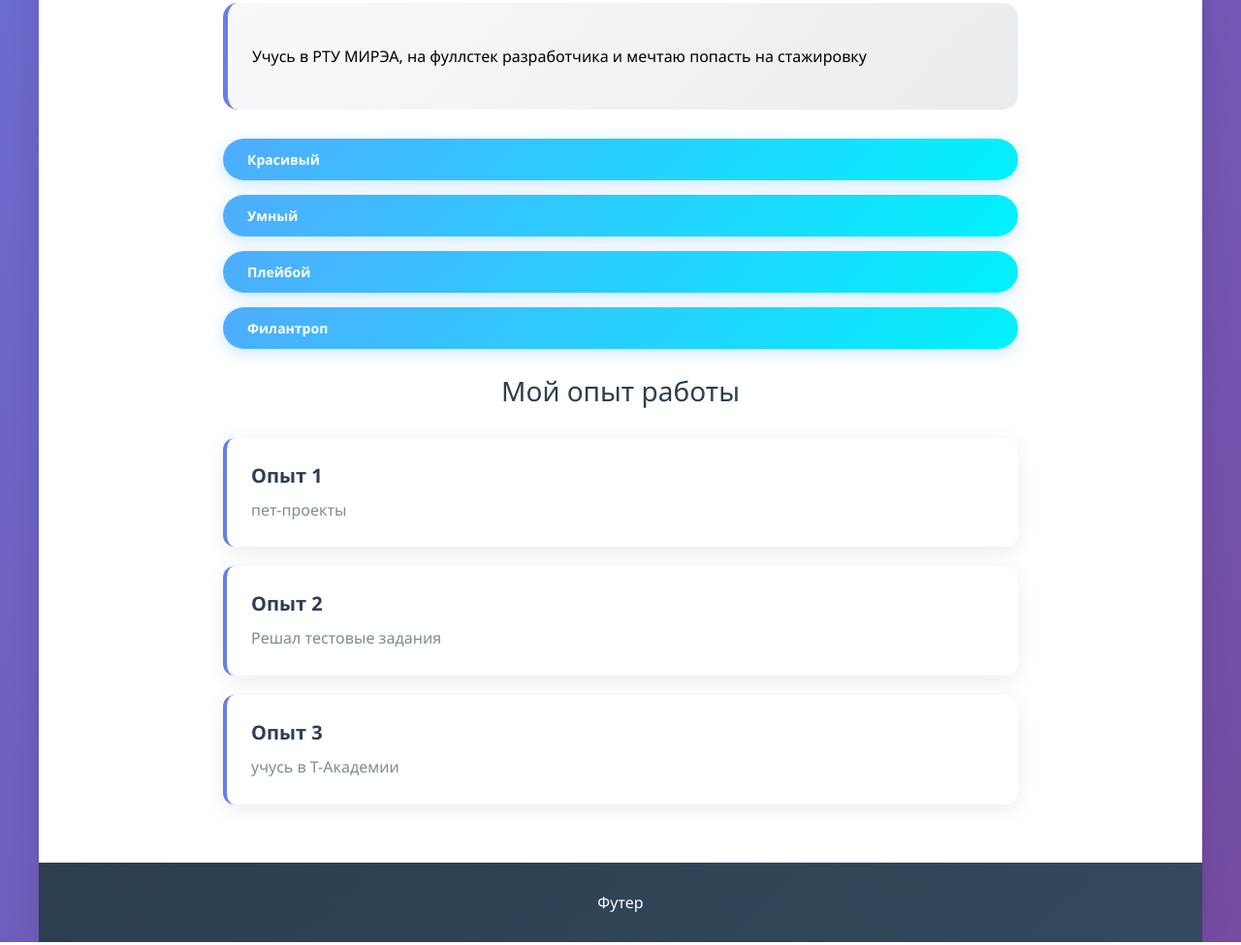
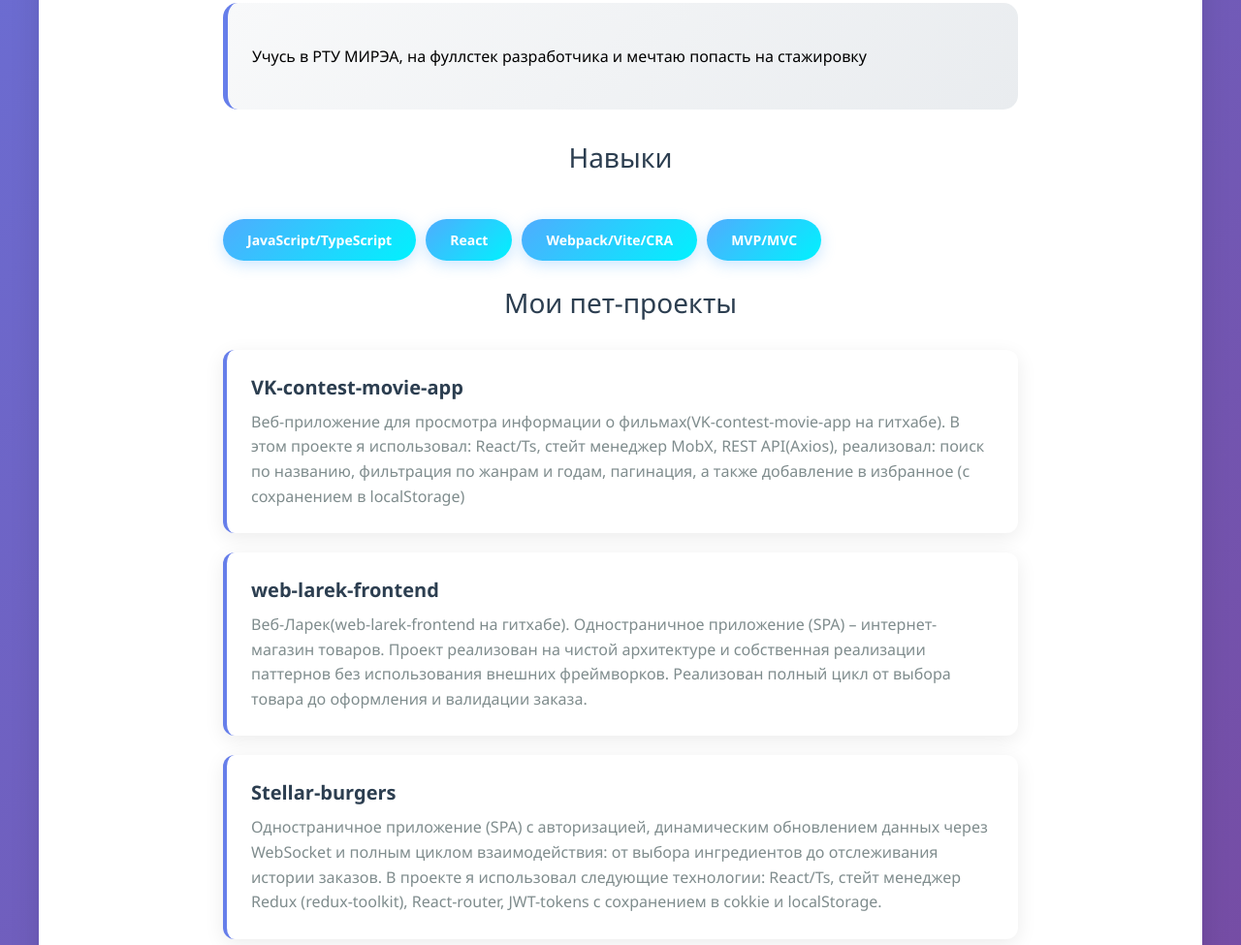
Before and after one commit to TanKisTHaChiLe/frontend-and-backend-practice, a plain HTML site: page index.html in a window 1280 px wide. Shown: the part 1313-2288 px from the top of the page at 97% size. Drawn offline with Linux system fonts and the light colour scheme.

Commit message:
Правки правок 2

```diff
--- a/index.html
+++ b/index.html
@@ -43,34 +43,51 @@
 
         <div class="about-me">
           <p>
-            Учусь в РТУ МИРЭА, на фуллстек разработчика и мечтаю попасть на стажировку
+            Учусь в РТУ МИРЭА, на фуллстек разработчика и мечтаю попасть на
+            стажировку
           </p>
         </div>
-
+        <h2 class="section-title">Навыки</h2>
         <div class="skills-container">
-          <div class="skill-tag">Красивый</div>
-          <div class="skill-tag">Умный</div>
-          <div class="skill-tag">Плейбой</div>
-          <div class="skill-tag">Филантроп</div>
+          <div class="skill-tag">JavaScript/TypeScript</div>
+          <div class="skill-tag">React</div>
+          <div class="skill-tag">Webpack/Vite/CRA</div>
+          <div class="skill-tag">MVP/MVC</div>
         </div>
 
         <div class="experience-section">
-          <h2 class="section-title">Мой опыт работы</h2>
+          <h2 class="section-title">Мои пет-проекты</h2>
           <div class="experience-card">
-            <h3 class="experience-title">Опыт 1</h3>
+            <h3 class="experience-title">VK-contest-movie-app</h3>
             <p class="experience-desc">
-              пет-проекты
+              Веб-приложение для просмотра информации о
+              фильмах(VK-contest-movie-app на гитхабе). В этом проекте я
+              использовал: React/Ts, стейт менеджер MobX, REST API(Axios),
+              реализовал: поиск по названию, фильтрация по жанрам и годам,
+              пагинация, а также добавление в избранное (с сохранением в
+              localStorage)
             </p>
           </div>
           <div class="experience-card">
-            <h3 class="experience-title">Опыт 2</h3>
+            <h3 class="experience-title">web-larek-frontend</h3>
             <p class="experience-desc">
-              Решал тестовые задания
+              Веб-Ларек(web-larek-frontend на гитхабе). Одностраничное
+              приложение (SPA) – интернет-магазин товаров. Проект реализован на
+              чистой архитектуре и собственная реализации паттернов без
+              использования внешних фреймворков. Реализован полный цикл от
+              выбора товара до оформления и валидации заказа.
             </p>
           </div>
           <div class="experience-card">
-            <h3 class="experience-title">Опыт 3</h3>
-            <p class="experience-desc">учусь в Т-Академии</p>
+            <h3 class="experience-title">Stellar-burgers</h3>
+            <p class="experience-desc">
+              Одностраничное приложение (SPA) с авторизацией, динамическим
+              обновлением данных через WebSocket и полным циклом взаимодействия:
+              от выбора ингредиентов до отслеживания истории заказов. В проекте
+              я использовал следующие технологии: React/Ts, стейт менеджер Redux
+              (redux-toolkit), React-router, JWT-tokens с сохранением в cokkie и
+              localStorage.
+            </p>
           </div>
         </div>
       </div>
--- a/style/styles.css
+++ b/style/styles.css
@@ -207,3 +207,8 @@ body {
     padding: 30px;
     margin-top: auto;
 }
+
+.skills-container {
+    display: flex;
+    gap: 10px
+}
```
Also changed, not shown: pages/news.html (+6 -7 lines).
